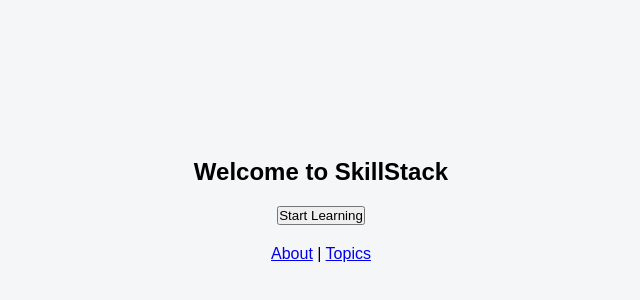
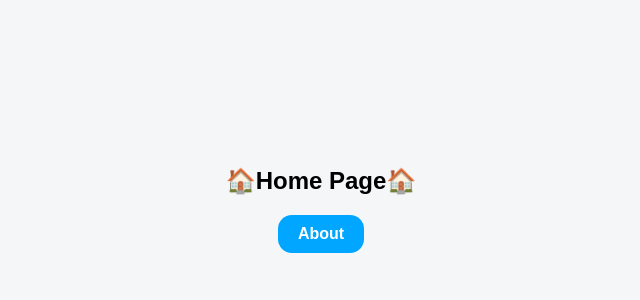
Before and after one commit to arjuntelange/react-practice, a React (Vite) app: page / in a window 1280 px wide. Shown: the part 190-490 px from the top of the page, without its empty margins (319-959 px from the left). Built offline with nearby package versions, Linux system fonts and the light colour scheme.

Commit message:
add custom 404 page with navigation back to home

```diff
--- a/src/App.css
+++ b/src/App.css
@@ -14,3 +14,22 @@
   font-weight: 700;
   font-family: sans-serif;
 }
+
+button {
+  padding: 10px 20px;
+
+  background: #00a6ff;
+  border: none;
+  border-radius: 14px;
+
+  color: white;
+  font-size: 16px;
+  font-weight: 600;
+
+  transition: all 0.3s ease;
+}
+
+button:hover {
+  scale: 1.05;
+  cursor: pointer;
+}
--- a/src/App.jsx
+++ b/src/App.jsx
@@ -1,12 +1,8 @@
 import { Routes, Route } from "react-router-dom";
 import "./App.css";
-import Home from "./routing/mini-platform/pages/Home";
-import About from "./routing/mini-platform/pages/About";
-import Topics from "./routing/mini-platform/pages/Topics";
-import Success from "./routing/mini-platform/pages/Success";
-import Html from "./routing/mini-platform/pages/topics/Html";
-import Css from "./routing/mini-platform/pages/topics/Css";
-import Javascript from "./routing/mini-platform/pages/topics/Javascript";
+import Home from "./routing/page-not-found/Home";
+import NotFound from "./routing/page-not-found/NotFound";
+import About from "./routing/page-not-found/About";
 
 function App() {
   return (
@@ -15,13 +11,7 @@ function App() {
         <Routes>
           <Route path="/" element={<Home />} />
           <Route path="/about" element={<About />} />
-          <Route path="/success" element={<Success />} />
-
-          <Route path="/topics" element={<Topics />}>
-            <Route path="html" element={<Html />} />
-            <Route path="css" element={<Css />} />
-            <Route path="javascript" element={<Javascript />} />
-          </Route>
+          <Route path="*" element={<NotFound />} />
         </Routes>
       </div>
     </>
--- /dev/null
+++ b/src/routing/page-not-found/About.jsx
@@ -0,0 +1,16 @@
+import React from "react";
+
+function About() {
+  return (
+    <div>
+      <h2>Course Info</h2>
+      <p>
+        Lorem ipsum dolor sit amet consectetur adipisicing elit. Hic, illo modi
+        dolor expedita fugit, eaque tempore ducimus repudiandae a nulla in ipsum
+        laborum, cumque fugiat? Rem non eius consequatur animi.
+      </p>
+    </div>
+  );
+}
+
+export default About;
--- /dev/null
+++ b/src/routing/page-not-found/Home.jsx
@@ -0,0 +1,19 @@
+import React from "react";
+import { useNavigate } from "react-router-dom";
+
+function Home() {
+  const navigate = useNavigate();
+
+  function handleClick() {
+    navigate("/about");
+  }
+
+  return (
+    <>
+      <h2>🏠Home Page🏠</h2>
+      <button onClick={handleClick}>About</button>
+    </>
+  );
+}
+
+export default Home;
--- /dev/null
+++ b/src/routing/page-not-found/NotFound.jsx
@@ -0,0 +1,20 @@
+import React from "react";
+import { NavLink, useNavigate } from "react-router-dom";
+
+function NotFound() {
+  const navigate = useNavigate();
+
+  function handleClick() {
+    navigate("/");
+  }
+
+  return (
+    <>
+      <h2>🚧Page Not Found🚧</h2>
+
+      <button onClick={handleClick}>Back to Home</button>
+    </>
+  );
+}
+
+export default NotFound;
```
